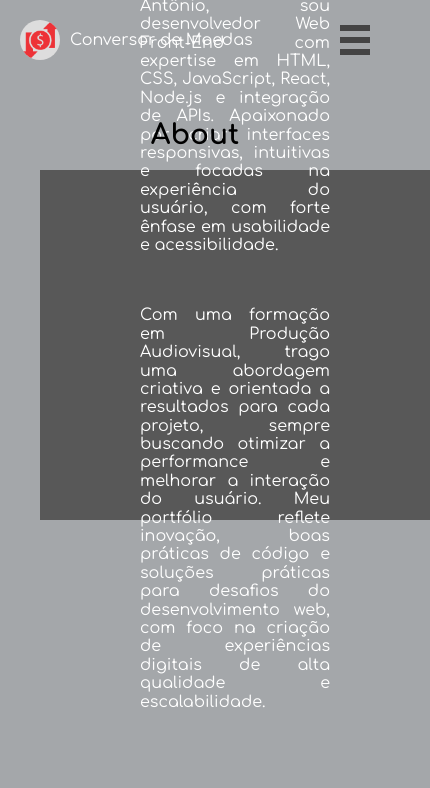
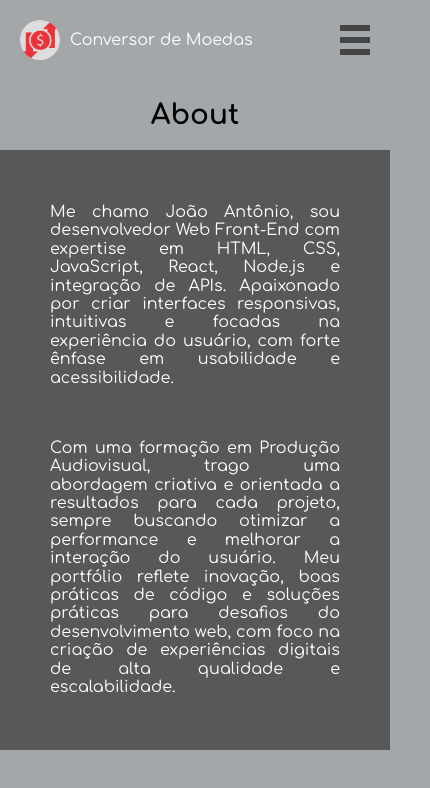
Before and after one commit to joaoacastro/conversor_de_moedas_react, a React (Create React App) app: page /about in a window 390 px wide. Shown: the top 788 px of the page, 430 px wide, since content can reach past the window. Built offline with nearby package versions, Linux system fonts and the light colour scheme.

Commit message:
adjust responsive screen

```diff
--- a/src/components/Conversor.css
+++ b/src/components/Conversor.css
@@ -1,7 +1,7 @@
 /* Container principal */
 .conversor-container {
   text-align: center;
-  margin-top: 70px;
+  margin-top: 50px;
 }
 
 /* Input e Seletores */
@@ -37,7 +37,7 @@ select {
 
   background-color: #fff;
   border: 1px solid #ccc;
-  border-radius: 4px;
+  border-radius: 20px;
 
   -webkit-appearance: none;  /* Para Safari e outros navegadores baseados em WebKit */
   -moz-appearance: none;     /* Para Firefox */
@@ -91,7 +91,7 @@ h3 {
     height: 80px;
   }
   input[type="number"]{
-    height: 80px;
+    height: 50px;
   }
   .converter-btn {
     padding: 10px 100px;
--- a/src/components/pages/About.css
+++ b/src/components/pages/About.css
@@ -3,31 +3,24 @@
   justify-content: center;
 }
 
-.background {
+.backgroundAbout {
   display: flex;
   justify-content: center;
   text-align: justify;
   flex-direction: column;
   background-color: rgb(88, 88, 88);
+  height: 300px;
 }
 
-.background p{
-    color: #ffffff;
-    padding: 10px 100px;
-}
-
-.about > p {
-  padding: 20px 0;
+.backgroundAbout p {
+  color: #ffffff;
+  padding: 10px 50px;
   display: flex;
   text-align: justify;
 }
 
-@media (max-width: 530px) {
-  .about {
-    padding: 20px 40px;
-  }
-
-  .about > p {
-    padding: 5px 0;
+@media (max-width: 600px) {
+  .backgroundAbout {
+    height: 600px;
   }
 }
--- a/src/components/pages/About.js
+++ b/src/components/pages/About.js
@@ -8,7 +8,7 @@ const About = () => {
       <MenuComponent />
       <div className="about">
         <h1>About</h1>
-        <div className="background">
+        <div className="backgroundAbout">
           <p>
             Me chamo João Antônio, sou desenvolvedor Web Front-End com expertise
             em HTML, CSS, JavaScript, React, Node.js e integração de APIs.
--- a/src/components/pages/Contato.css
+++ b/src/components/pages/Contato.css
@@ -102,6 +102,17 @@ h1 {
 }
 
 @media (max-width: 780px) {
+  .backgroundContact {
+    display: none;
+  }
+  .socialMedia {
+    background-color: rgb(88, 88, 88);
+  }
+  .linkedin-container a,
+  .github-container a,
+  .instagram-container a {
+    padding: 10px 0;
+  }
   .containerContato {
     display: flex;
     flex-direction: column;
@@ -119,4 +130,7 @@ h1 {
   .socialMedia ul {
     flex-direction: row;
   }
+  .formContainer {
+    padding: 40px 0;
+  }
 }
--- a/src/components/pages/Contato.js
+++ b/src/components/pages/Contato.js
@@ -56,7 +56,7 @@ const Contato = () => {
       <MenuComponent />
       <h1>Contact</h1>
       <div className="containerContato">
-        <span className="background"></span>
+        <span className="backgroundContact"></span>
         <div className="socialMedia">
           <ul>
             <div className="linkedin-container">
```
Also changed, not shown: src/components/pages/Home.css (deleted).
